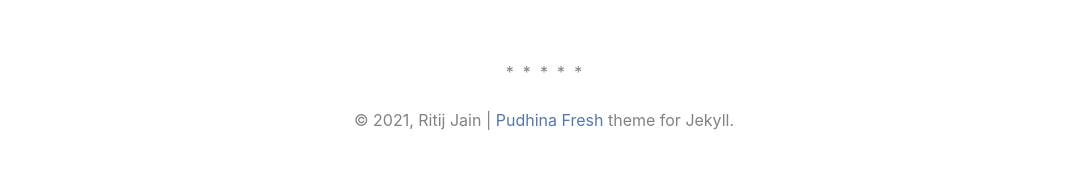
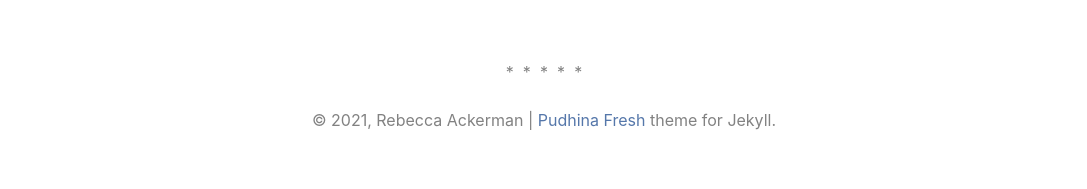
Before and after one commit to rcackerman/portfolio, a Jekyll site: the page built from index.md, in a window 1280 px wide. Shown: the part 1329-1518 px from the top of the page, without its empty margins (96-1183 px from the left). Built offline with Jekyll 4.4.1, drawn with Linux system fonts in a browser that asks for light colours; nearby versions of some CDN libraries; a style sheet for code colours, icons or effects is not loaded.

Commit message:
Forgot to change the copyright

```diff
--- a/_includes/page/about.html
+++ b/_includes/page/about.html
@@ -2,6 +2,6 @@
 <div class="about__devider">*****</div>
 <div class="about__text">
 <br>
-&#169 2021, Ritij Jain | <a href="https://github.com/ritijjain/pudhina-fresh">Pudhina Fresh</a> theme for Jekyll.
+&#169 2021, Rebecca Ackerman | <a href="https://github.com/ritijjain/pudhina-fresh">Pudhina Fresh</a> theme for Jekyll.
 </div>
 </div>
```
